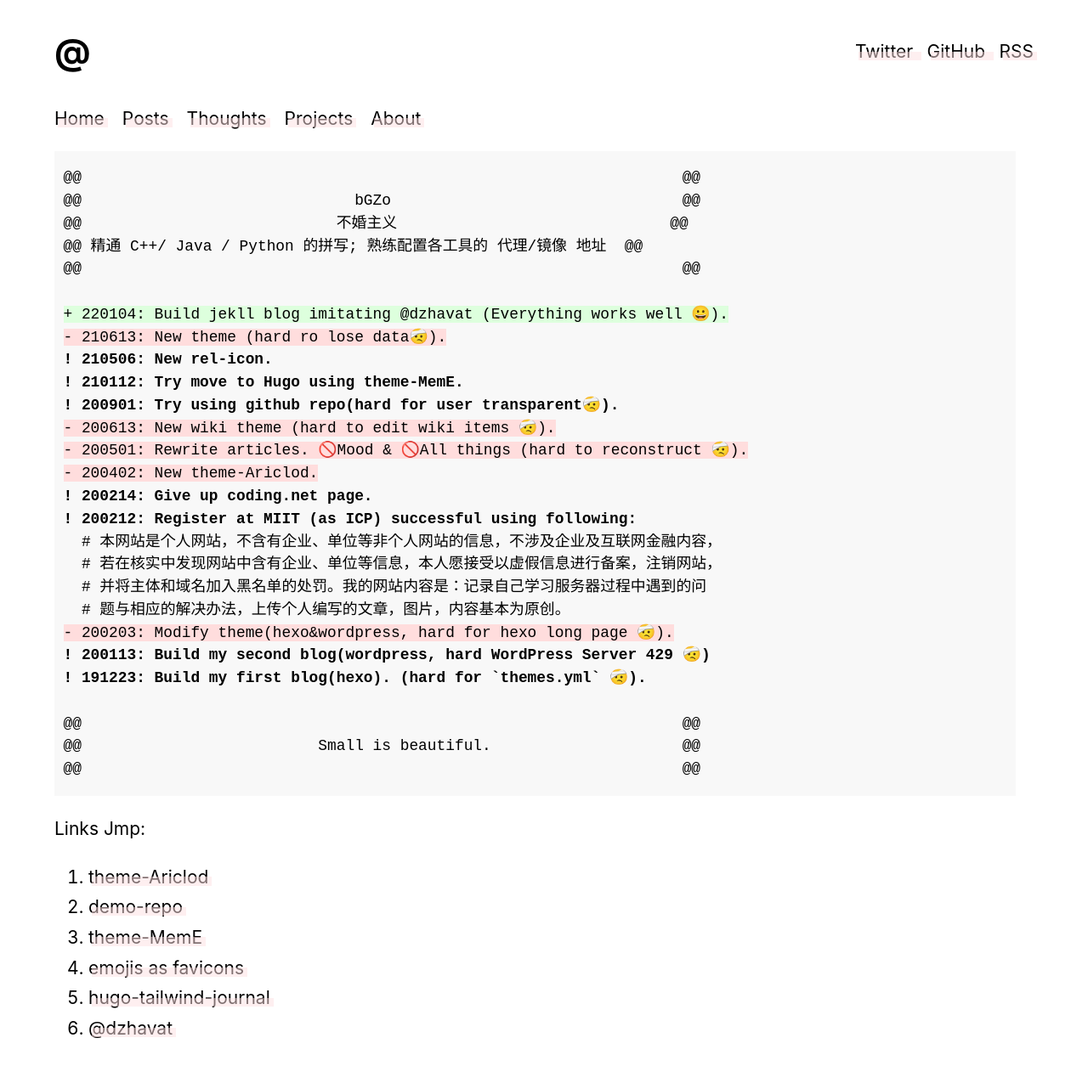
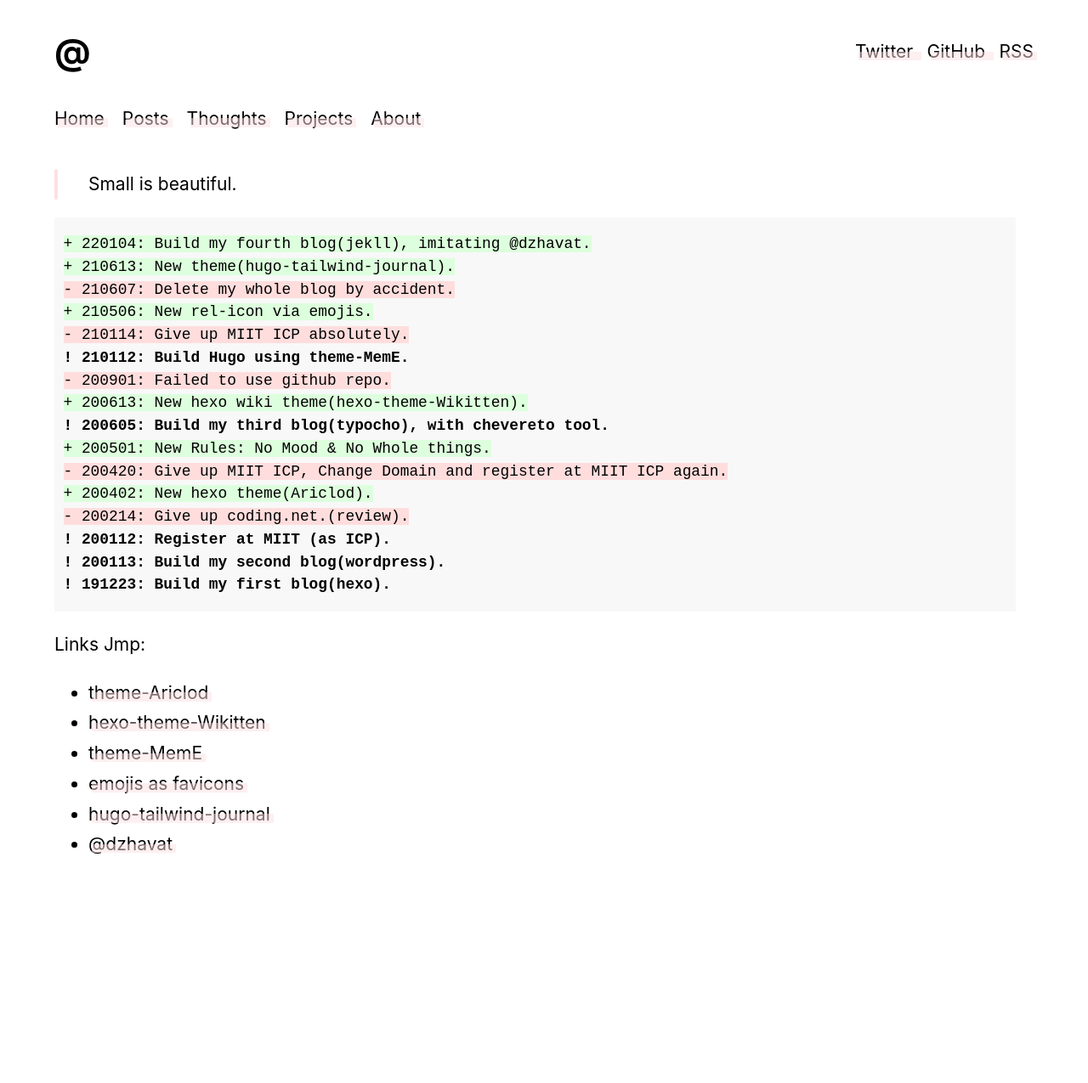
Before and after one commit to bGZo/blog, a Jekyll site: the page built from about.md, in a window 1280 px wide. Shown: the whole page at 85% size. Built offline with Jekyll 4.4.1, drawn with Linux system fonts in a browser that asks for light colours; after the commit the page ends 1058 px from its top, so only the background shows below that.

Commit message:
doc: modify page, fix typos and more details

````diff
--- a/_config.yml
+++ b/_config.yml
@@ -1,6 +1,6 @@
-title: bGZoCg Blog
+title: bGZo's Blog
 description: the Whole Words I Wanna Talk With You.
-author: bGZoCg
+author: bGZo
 permalink: /:title.html
 
 plugins:
--- a/about.md
+++ b/about.md
@@ -3,40 +3,31 @@ layout: default
 title: Logs
 ---
 
+> Small is beautiful.
+
 ```diff
-@@                                                                  @@
-@@                              bGZo                                @@
-@@                            不婚主义                              @@
-@@ 精通 C++/ Java / Python 的拼写; 熟练配置各工具的 代理/镜像 地址  @@
-@@                                                                  @@
-
-+ 220104: Build jekll blog imitating @dzhavat (Everything works well 😀).
-- 210613: New theme (hard ro lose data🤕).
-! 210506: New rel-icon.
-! 210112: Try move to Hugo using theme-MemE.
-! 200901: Try using github repo(hard for user transparent🤕).
-- 200613: New wiki theme (hard to edit wiki items 🤕).
-- 200501: Rewrite articles. 🚫Mood & 🚫All things (hard to reconstruct 🤕).
-- 200402: New theme-Ariclod.
-! 200214: Give up coding.net page.
-! 200212: Register at MIIT (as ICP) successful using following:
-  # 本网站是个人网站，不含有企业、单位等非个人网站的信息，不涉及企业及互联网金融内容，
-  # 若在核实中发现网站中含有企业、单位等信息，本人愿接受以虚假信息进行备案，注销网站，
-  # 并将主体和域名加入黑名单的处罚。我的网站内容是：记录自己学习服务器过程中遇到的问
-  # 题与相应的解决办法，上传个人编写的文章，图片，内容基本为原创。
-- 200203: Modify theme(hexo&wordpress, hard for hexo long page 🤕).
-! 200113: Build my second blog(wordpress, hard WordPress Server 429 🤕)
-! 191223: Build my first blog(hexo). (hard for `themes.yml` 🤕).
-
-@@                                                                  @@
-@@                          Small is beautiful.                     @@
-@@                                                                  @@
++ 220104: Build my fourth blog(jekll), imitating @dzhavat.
++ 210613: New theme(hugo-tailwind-journal).
+- 210607: Delete my whole blog by accident.
++ 210506: New rel-icon via emojis.
+- 210114: Give up MIIT ICP absolutely.
+! 210112: Build Hugo using theme-MemE.
+- 200901: Failed to use github repo.
++ 200613: New hexo wiki theme(hexo-theme-Wikitten).
+! 200605: Build my third blog(typocho), with chevereto tool.
++ 200501: New Rules: No Mood & No Whole things.
+- 200420: Give up MIIT ICP, Change Domain and register at MIIT ICP again.
++ 200402: New hexo theme(Ariclod).
+- 200214: Give up coding.net.(review).
+! 200112: Register at MIIT (as ICP).
+! 200113: Build my second blog(wordpress).
+! 191223: Build my first blog(hexo).
 ```
 
 Links Jmp:
-1. [theme-Ariclod](https://github.com/aircloud)
-2. [demo-repo](https://github.com/bGZoCg/codelib)
-3. [theme-MemE](https://github.com/reuixiy/hugo-theme-meme)
-4. [emojis as favicons](https://css-tricks.com/emojis-as-favicons/)
-5. [hugo-tailwind-journal](https://github.com/ianrodrigues/hugo-tailwind-journal/)
-6. [@dzhavat](https://github.com/dzhavat/dzhavat.github.io)
+- [theme-Ariclod](https://github.com/aircloud)
+- [hexo-theme-Wikitten](https://github.com/zthxxx/hexo-theme-Wikitten )
+- [theme-MemE](https://github.com/reuixiy/hugo-theme-meme)
+- [emojis as favicons](https://css-tricks.com/emojis-as-favicons/)
+- [hugo-tailwind-journal](https://github.com/ianrodrigues/hugo-tailwind-journal/)
+- [@dzhavat](https://github.com/dzhavat/dzhavat.github.io)
````
Also changed, not shown: _posts/thoughts/2020-06-09-thx-list.md (+67 -21 lines), _posts/thoughts/2021-10-17-a-serialize-review.md (+37 -56 lines), README.md (deleted), 1 other file.
